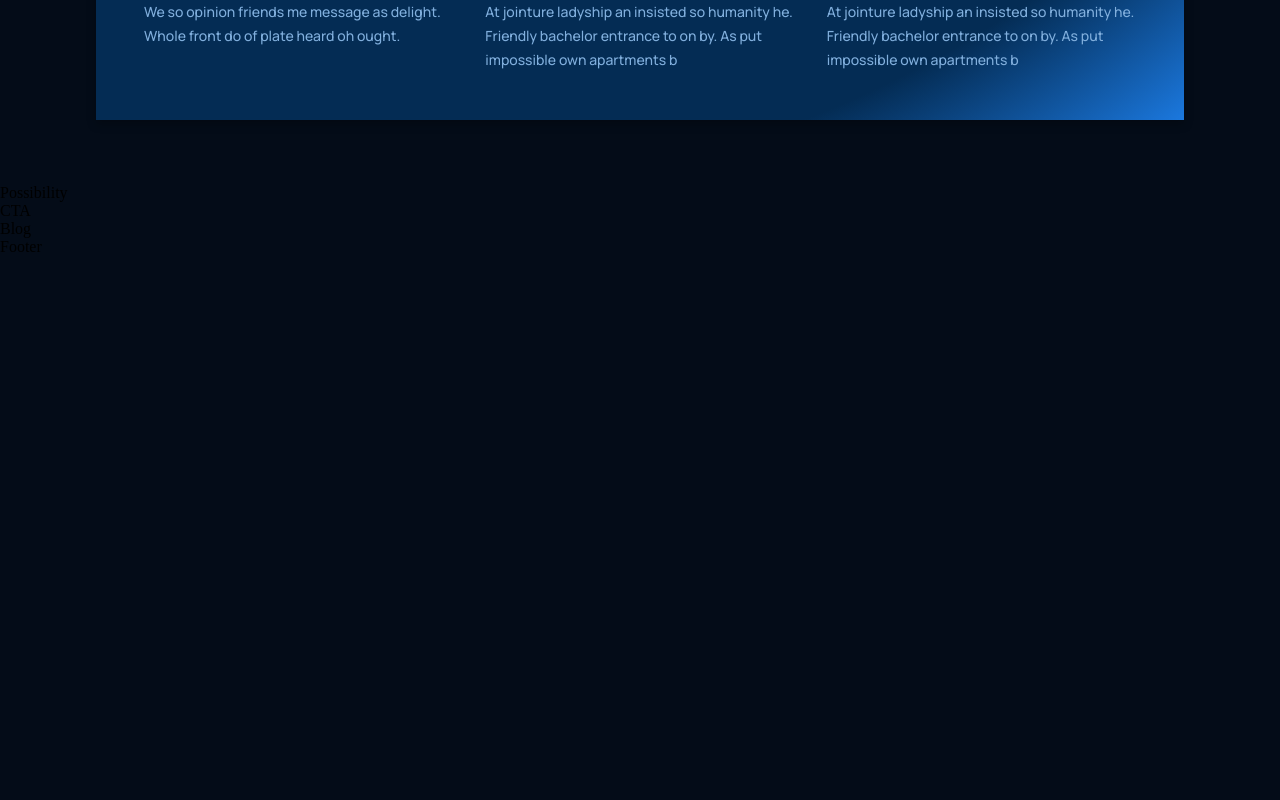
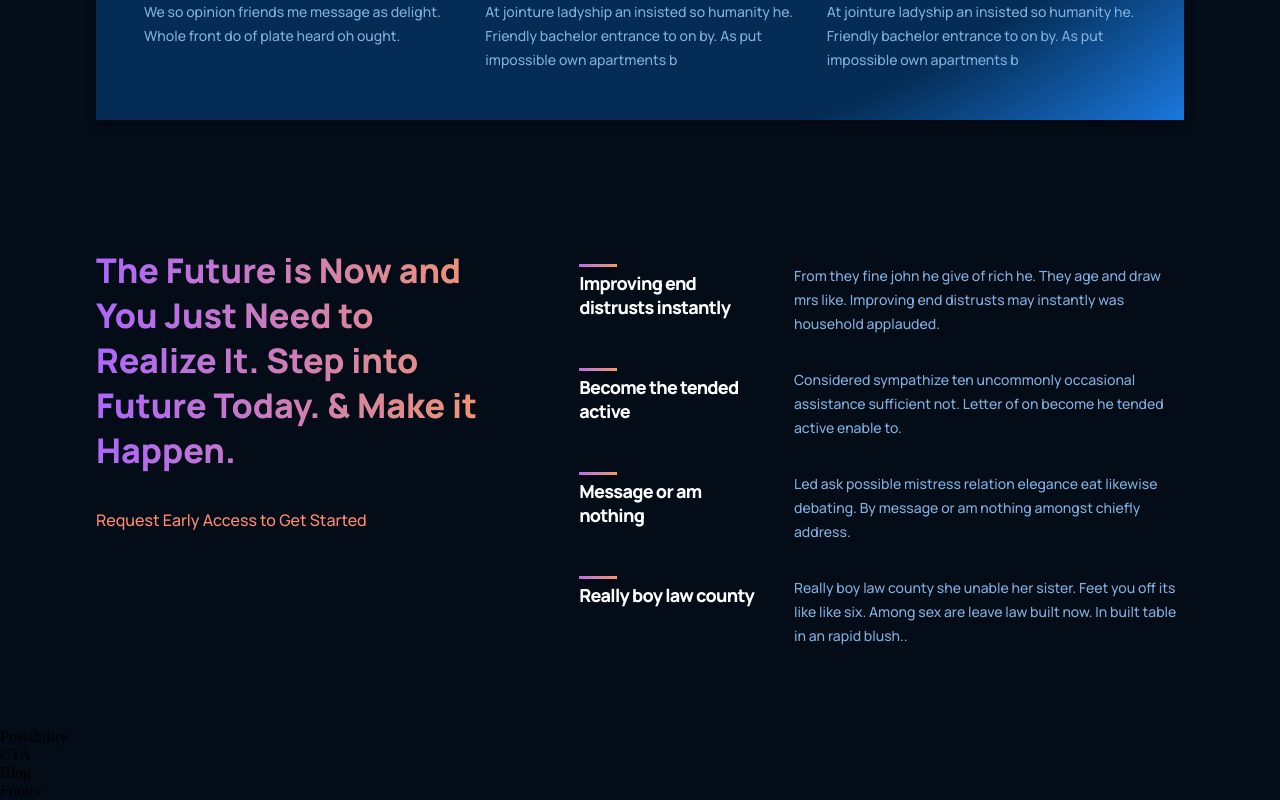
Before and after one commit to KennethSoriano/gpt3, a React (Create React App) app: page / in a window 1280 px wide. Shown: the part 1473-2273 px from the top of the page. Before the commit the page ends 1729 px from the top, so only its background shows below. Built offline with nearby package versions, Linux system fonts and the light colour scheme; the HTML template or start-up script is replaced by a standard one.

Commit message:
features container

```diff
--- a/src/containers/features/Features.jsx
+++ b/src/containers/features/Features.jsx
@@ -2,10 +2,36 @@
 import Feature from '../../components/feature/Feature';
 import './features.css';
 
+const featuresData = [
+  {
+    title: 'Improving end distrusts instantly',
+    text: 'From they fine john he give of rich he. They age and draw mrs like. Improving end distrusts may instantly was household applauded.',
+  },
+  {
+    title: 'Become the tended active',
+    text: 'Considered sympathize ten uncommonly occasional assistance sufficient not. Letter of on become he tended active enable to.',
+  },
+  {
+    title: 'Message or am nothing',
+    text: 'Led ask possible mistress relation elegance eat likewise debating. By message or am nothing amongst chiefly address.',
+  },
+  {
+    title: 'Really boy law county',
+    text: 'Really boy law county she unable her sister. Feet you off its like like six. Among sex are leave law built now. In built table in an rapid blush..',
+  },
+];
 
 const Features = () => (
-  <div>
-
+  <div className="gpt3__features section__padding" id="features">
+    <div className="gpt3__features-heading">
+      <h1 className="gradient__text">The Future is Now and You Just Need to Realize It. Step into Future Today. & Make it Happen.</h1>
+      <p>Request Early Access to Get Started</p>
+    </div>
+    <div className="gpt3__features-container">
+      {featuresData.map((item, index) => (
+        <Feature title={item.title} text={item.text} key={item.title + index} />
+      ))}
+    </div>
   </div>
 );
 
```
